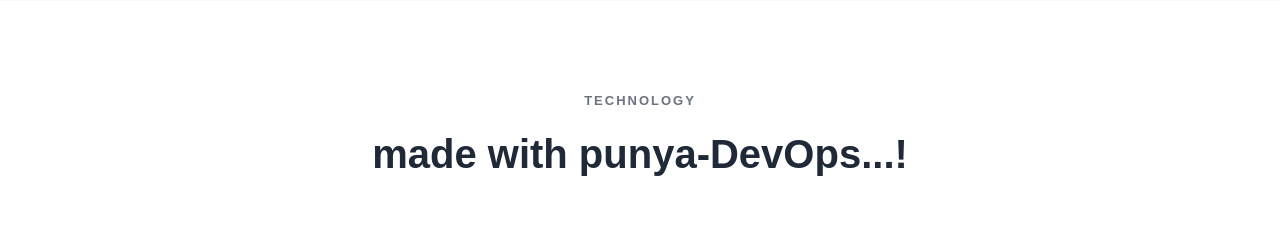
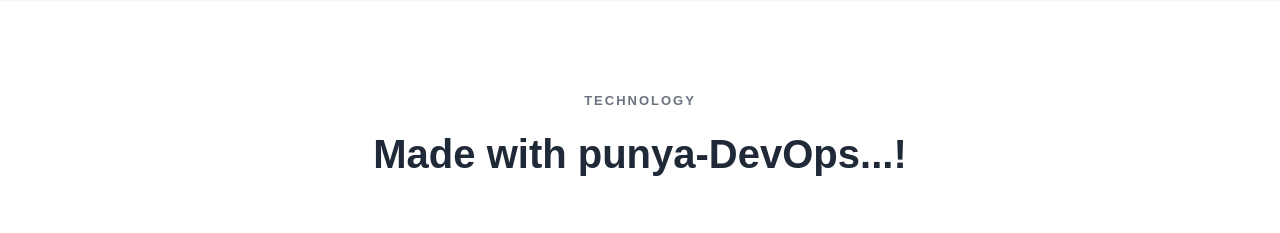
Before and after one commit to punya-DevOps/e-cm-devops, a plain HTML site: page frontend/index.html in a window 1280 px wide. Shown: the part 1080-1313 px from the top of the page. Drawn offline with Linux system fonts and the light colour scheme; no server answers.

Commit message:
Update index.html v5

```diff
--- a/frontend/index.html
+++ b/frontend/index.html
@@ -103,7 +103,7 @@
             </p>
 
             <h2>
-                made with punya-DevOps...!
+                Made with punya-DevOps...!
             </h2>
 
         </div>
```
